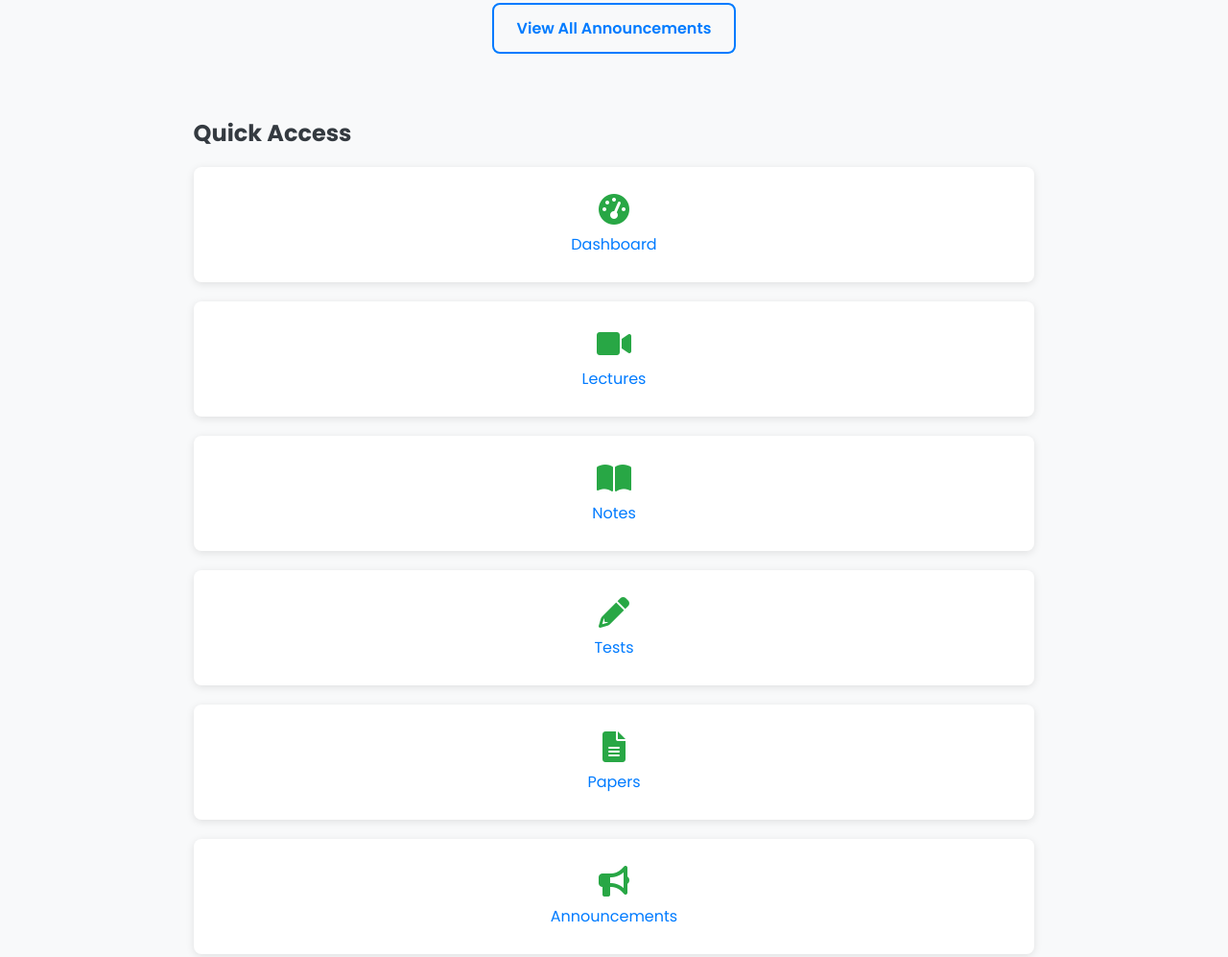
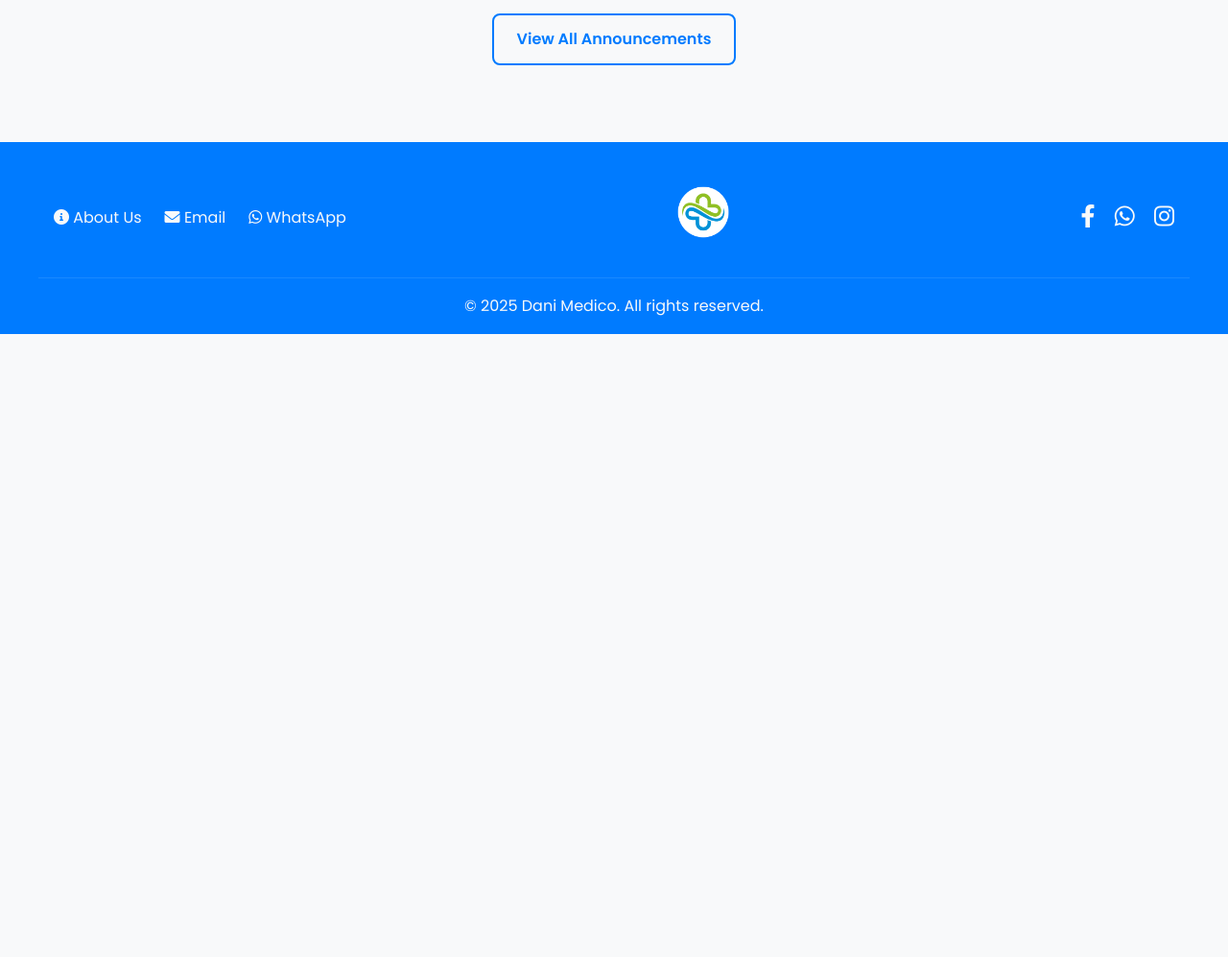
Before and after one commit to Dani-098/Dani-Medico, a plain HTML site: page index.html in a window 1280 px wide. Shown: the part 1319-2316 px from the top of the page at 96% size. After the commit the page ends 1667 px from the top, so only its background shows below. Drawn offline with Linux system fonts and the light colour scheme.

Commit message:
Update index.html

```diff
--- a/index.html
+++ b/index.html
@@ -34,7 +34,7 @@
         /* Navbar */
         #navbar { background: var(--color-primary-blue); color: var(--color-light); padding: 1rem 2rem; display: flex; justify-content: space-between; align-items: center; box-shadow: 0 2px 4px var(--color-shadow); z-index: 1000; position: sticky; top: 0; }
         .logo { font-size: 1.5rem; font-weight: 700; color: var(--color-light); display: flex; align-items: center; gap: 0.5rem; }
-        .logo-img { height: 30px; width: auto; filter: invert(100%); }
+        .logo-img { height: 50px; width: auto; }
         .nav-links a { color: var(--color-light); margin-left: 1.5rem; padding: 0.5rem 0; font-weight: 500; transition: all var(--transition-speed); border-bottom: 2px solid transparent; }
         .nav-links a:hover, .nav-links a.active { border-bottom: 2px solid var(--color-secondary-green); }
         .mobile-menu-btn { display: none; background: none; border: none; color: var(--color-light); font-size: 1.5rem; cursor: pointer; }
@@ -68,9 +68,9 @@
         .text-center { text-align: center; margin-top: 1.5rem; }
 
         /* Footer */
-        footer { background-color: var(--color-dark); color: var(--color-light); padding: 1.5rem 1rem 0; margin-top: 2rem; }
+        footer { background-color: var(--color-primary-blue); color: var(--color-light); padding: 1.5rem 1rem 0; margin-top: 2rem; }
         .footer-top { display: flex; justify-content: space-between; align-items: center; padding-bottom: 1.5rem; border-bottom: 1px solid rgba(255, 255, 255, 0.1); gap: 1rem; }
-        .footer-logo .logo-img { height: 40px; filter: invert(100%); }
+        .footer-logo .logo-img { height: 70px; }
         .footer-links { display: flex; gap: 1.5rem; }
         .footer-links a { color: var(--color-light); font-weight: 500; transition: color var(--transition-speed); }
         .footer-links a:hover { color: var(--color-secondary-green); }
@@ -150,26 +150,14 @@
             </div>
         </section>
 
-        <section class="quick-links-section">
-            <h2>Quick Access</h2>
-            <div class="quick-links-grid card-grid">
-                <a href="dashboard.html" class="card quick-link-card"><i class="fas fa-tachometer-alt fa-2x"></i> <span>Dashboard</span></a>
-                <a href="lectures.html" class="card quick-link-card"><i class="fas fa-video fa-2x"></i> <span>Lectures</span></a>
-                <a href="notes.html" class="card quick-link-card"><i class="fas fa-book-open fa-2x"></i> <span>Notes</span></a>
-                <a href="tests.html" class="card quick-link-card"><i class="fas fa-pencil-alt fa-2x"></i> <span>Tests</span></a>
-                <a href="past-papers.html" class="card quick-link-card"><i class="fas fa-file-alt fa-2x"></i> <span>Papers</span></a>
-                <a href="announcements.html" class="card quick-link-card"><i class="fas fa-bullhorn fa-2x"></i> <span>Announcements</span></a>
-            </div>
-        </section>
-
     </main>
 
     <footer>
         <div class="footer-top container">
             <div class="footer-links">
                 <a href="about.html"><i class="fas fa-info-circle"></i> About Us</a>
-                <a href="contact.html"><i class="fas fa-envelope"></i> Contact (Email)</a>
-                <a href="https://wa.me/923001234567" target="_blank"><i class="fab fa-whatsapp"></i> Contact (WhatsApp)</a>
+                <a href="contact.html"><i class="fas fa-envelope"></i> Email</a>
+                <a href="https://wa.me/923001234567" target="_blank"><i class="fab fa-whatsapp"></i> WhatsApp</a>
             </div>
             <div class="footer-logo">
                 <img src="assets/images/logo.png" alt="Dani Medico Logo" class="logo-img">
```
